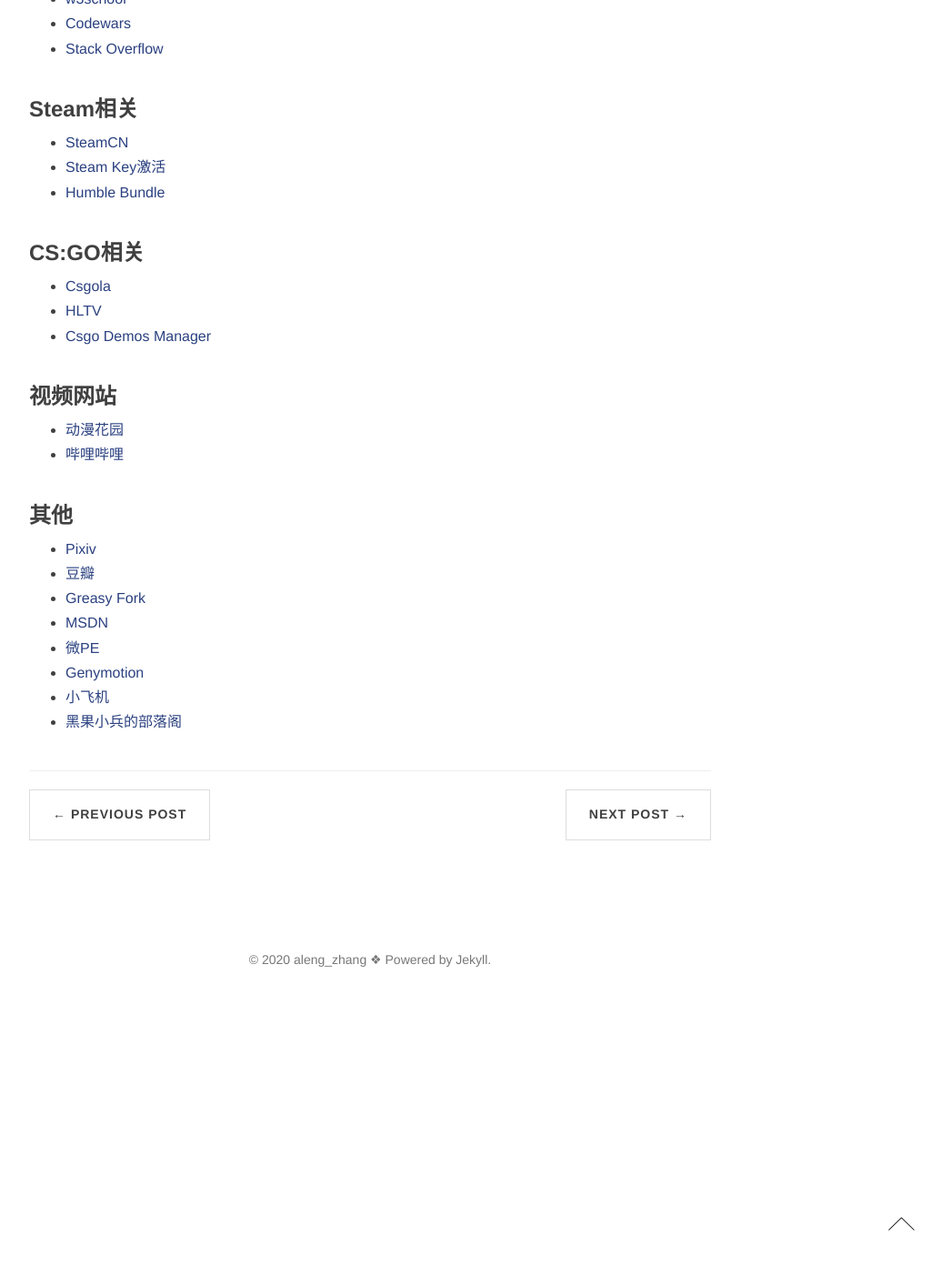
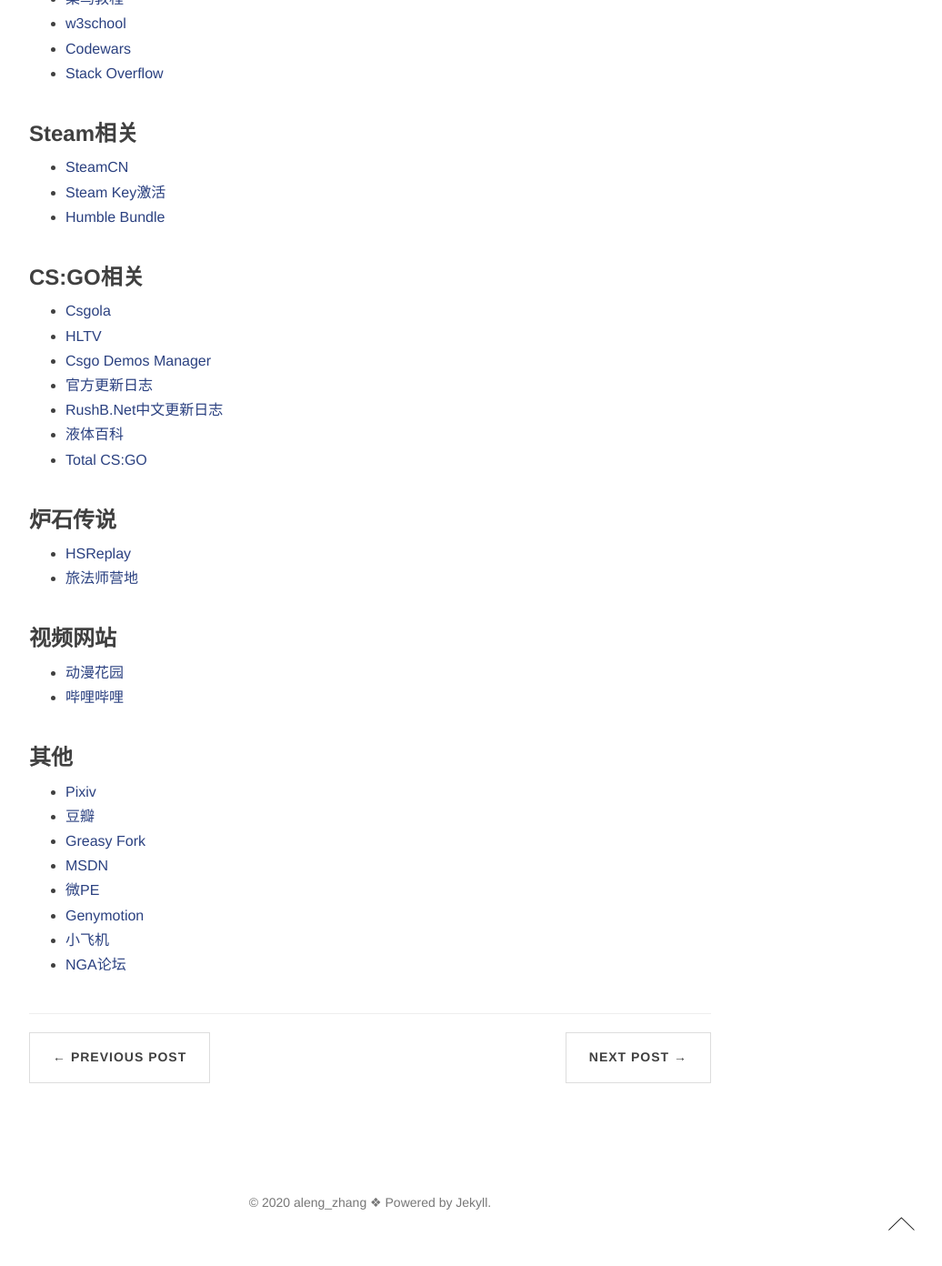
Before and after one commit to aleng-zhang/Blog, a Jekyll site: the page built from _posts/2018-03-27-Bookmarks.md, in a window 1280 px wide and 1400 px high, scrolled down 1268 px. Shown: the top 1392 px of the window at 91% size, without its empty margins (233-1269 px from the left). Built offline with Jekyll 4.4.1, drawn with Linux system fonts in a browser that asks for light colours; nearby versions of some CDN libraries; comment, search, counter and statistics services are not loaded; before the commit the page ends 2401 px from its top, so only the background shows below that.

Commit message:
add some bookmarks

```diff
--- a/_posts/2018-03-27-Bookmarks.md
+++ b/_posts/2018-03-27-Bookmarks.md
@@ -42,6 +42,14 @@
 + [Csgola](https://www.csgola.com/)
 + [HLTV](https://www.hltv.org/)
 + [Csgo Demos Manager](https://github.com/akiver/CSGO-Demos-Manager/releases)
++ [官方更新日志](http://blog.counter-strike.net/index.php/category/updates/#)
++ [RushB.Net中文更新日志](https://www.rushb.net/csgo-updates-log)
++ [液体百科](https://liquipedia.net/counterstrike/Main_Page)
++ [Total CS:GO](https://totalcsgo.com/commands)
+
+### 炉石传说
++ [HSReplay](https://hsreplay.net/)
++ [旅法师营地](https://www.iyingdi.com/web/article/hearthstone?seed=2&tagid=17)
 
 ### 视频网站
 + [动漫花园](https://share.dmhy.org/)
@@ -55,4 +63,4 @@
 + [微PE](http://www.wepe.com.cn/download.html)
 + [Genymotion](https://www.genymotion.com/fun-zone/)
 + [小飞机](https://free.ssru.date)
-+ [黑果小兵的部落阁](https://blog.daliansky.net/)
++ [NGA论坛](http://bbs.nga.cn/)
```
